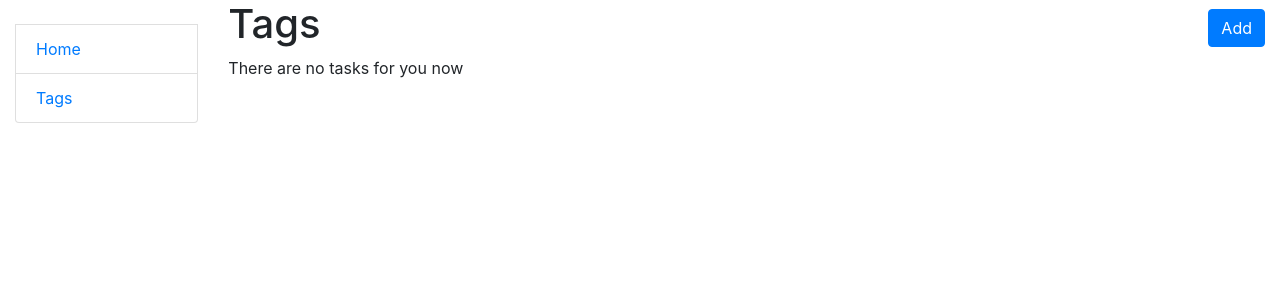
After one commit to Alexandr-Politov/Todo-list-practice, a Django app: page /tags/ in a window 1280 px wide. The commit adds this page. Shown: the top 300 px of the page. Run offline with Django 5.2, Linux system fonts and the light colour scheme; data that the repository does not hold is empty.

Commit message:
Tags: CRUD_views, urls, htmls created.

```diff
--- a/tasks/urls.py
+++ b/tasks/urls.py
@@ -5,6 +5,10 @@ from tasks.views import (
     TaskCreateView,
     TaskUpdateView,
     TaskDeleteView,
+    TagListView,
+    TagCreateView,
+    TagUpdateView,
+    TagDeleteView,
 )
 
 urlpatterns = [
@@ -12,6 +16,11 @@ urlpatterns = [
     path("tasks/create/", TaskCreateView.as_view(), name="task-create"),
     path("tasks/<int:pk>/update/", TaskUpdateView.as_view(), name="task-update"),
     path("tasks/<int:pk>/delete/", TaskDeleteView.as_view(), name="task-delete"),
+
+    path("tags/", TagListView.as_view(), name="tag-list"),
+    path("tags/create/", TagCreateView.as_view(), name="tag-create"),
+    path("tags/<int:pk>/update/", TagUpdateView.as_view(), name="tag-update"),
+    path("tags/<int:pk>/delete/", TagDeleteView.as_view(), name="tag-delete"),
 ]
 
 app_name = "tasks"
--- a/tasks/views.py
+++ b/tasks/views.py
@@ -2,7 +2,7 @@ from django.urls import reverse_lazy
 from django.views import generic
 
 from tasks.forms import SearchForm
-from tasks.models import Task
+from tasks.models import Task, Tag
 
 
 class TaskListView(generic.ListView):
@@ -38,3 +38,22 @@ class TaskUpdateView(generic.UpdateView):
 class TaskDeleteView(generic.DeleteView):
     model = Task
     success_url = reverse_lazy("tasks:task-list")
+
+
+class TagListView(generic.ListView):
+    model = Tag
+
+
+class TagCreateView(generic.CreateView):
+    model = Tag
+    fields = "__all__"
+    success_url = reverse_lazy("tasks:tag-list")
+
+class TagUpdateView(generic.UpdateView):
+    model = Tag
+    fields = "__all__"
+    success_url = reverse_lazy("tasks:tag-list")
+
+class TagDeleteView(generic.DeleteView):
+    model = Tag
+    success_url = reverse_lazy("tasks:tag-list")
--- a/templates/includes/sidebar.html
+++ b/templates/includes/sidebar.html
@@ -9,6 +9,6 @@
   <br>
 
   <li class="list-group-item"><a href="{% url 'tasks:task-list' %}">Home</a></li>
-  <li class="list-group-item"><a href="#">Tags</a></li>
+  <li class="list-group-item"><a href="{% url 'tasks:tag-list' %}">Tags</a></li>
 
 </ul>
--- /dev/null
+++ b/templates/tasks/tag_list.html
@@ -0,0 +1,34 @@
+{% extends "base.html" %}
+
+{% block title %}
+  <title>Tags</title>
+{% endblock %}
+
+{% block content %}
+  <div style="display: flex; justify-content: space-between; align-items: center;">
+    <h1>Tags</h1>
+    <a href="{% url 'tasks:tag-create' %}" class="btn btn-primary">
+        Add
+    </a>
+  </div>
+
+  {% if tag_list %}
+    <table class="table">
+      <tr>
+        <th>Name</th>
+        <th>Update</th>
+        <th>Delete</th>
+      </tr>
+    {% for tag in tag_list %}
+      <tr>
+        <td>{{ tag.name }}</td>
+        <td><a href="{% url 'tasks:tag-update' tag.id %}" class="btn btn-secondary">Update</a></td>
+        <td><a href="{% url 'tasks:tag-delete' tag.id %}" class="btn btn-danger">Delete</a></td>
+      </tr>
+    {% endfor %}
+      </table>
+
+  {% else %}
+    <p>There are no tasks for you now</p>
+  {% endif %}
+{% endblock %}
```
Also changed, not shown: templates/tasks/tag_confirm_delete.html (added, +14 -0 lines), templates/tasks/tag_form.html (added, +12 -0 lines).
